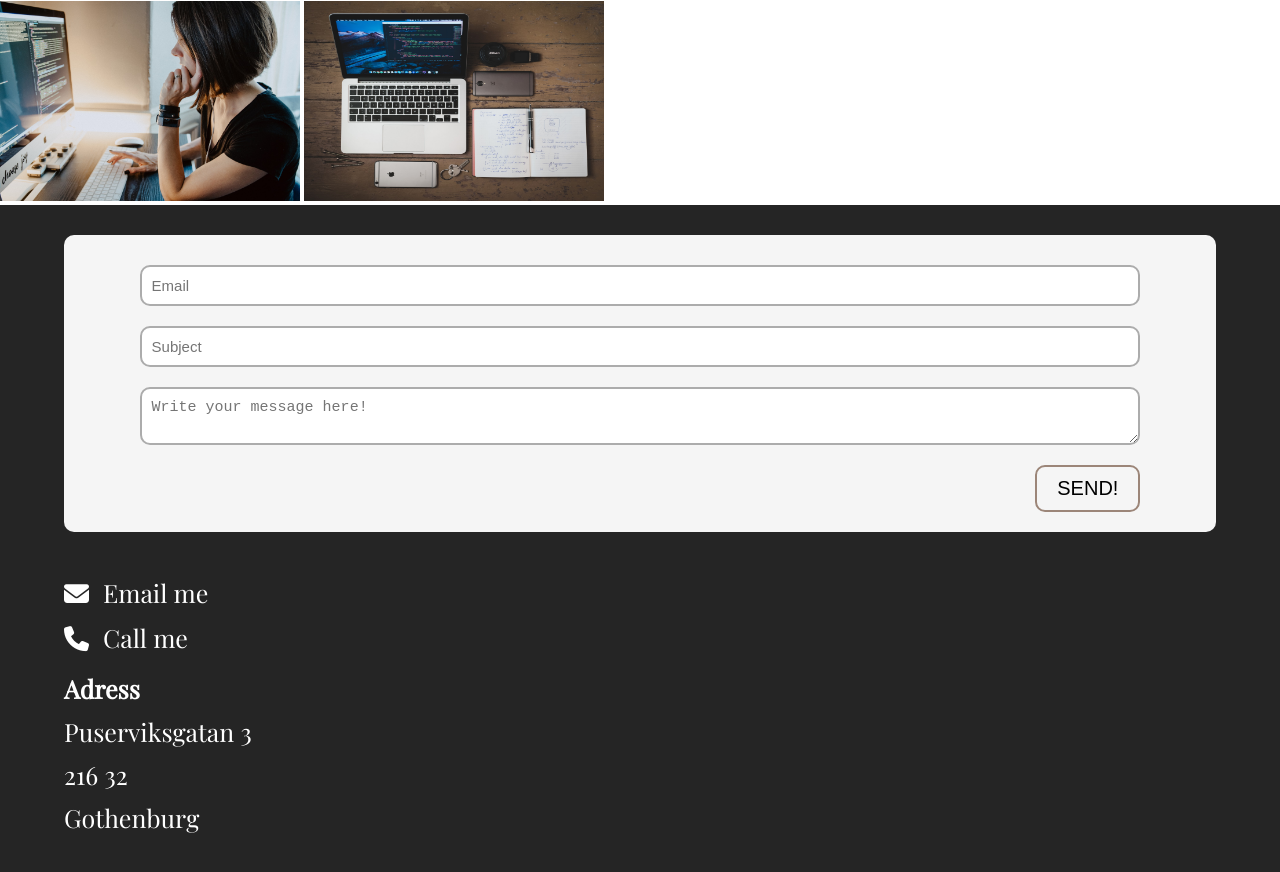
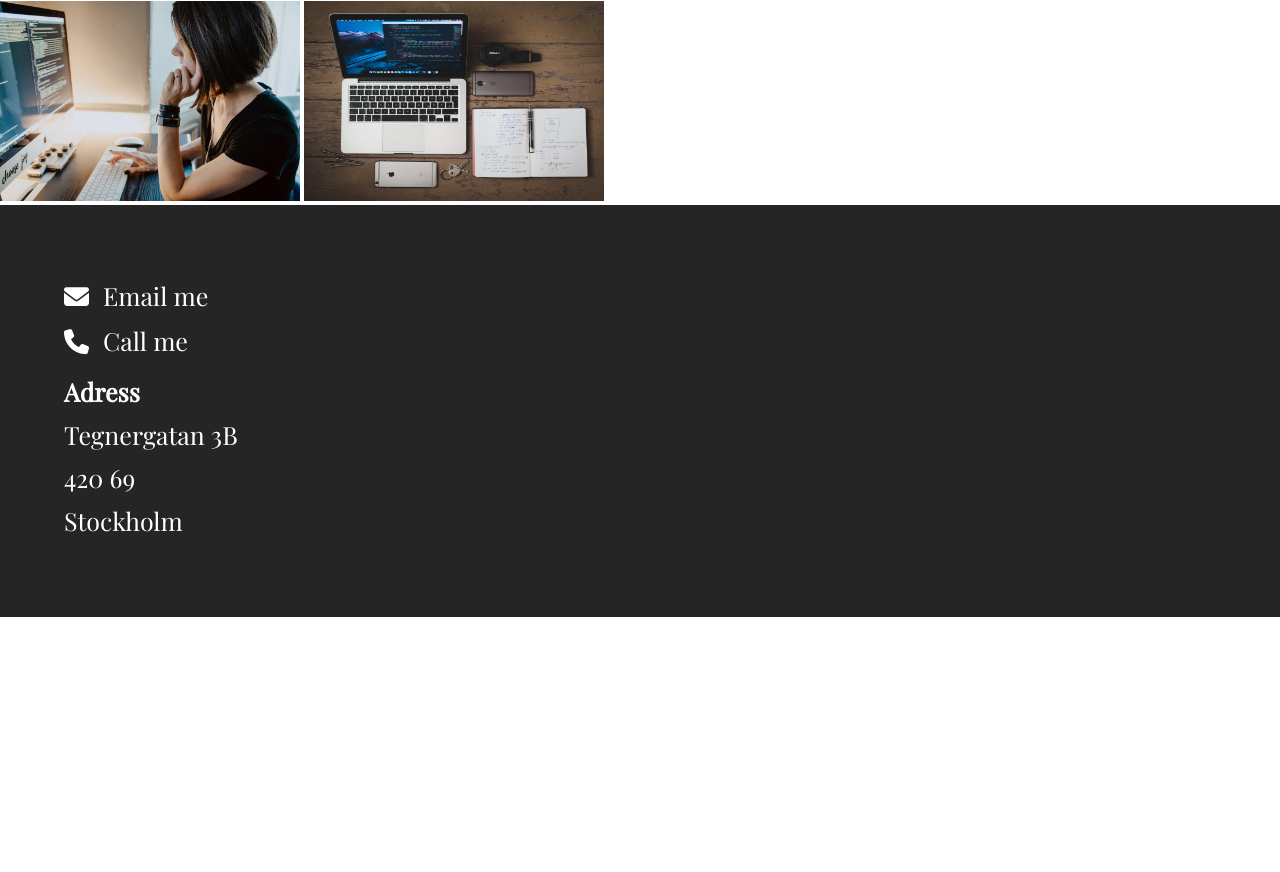
Before and after one commit to albing123/Albin-och-Emma-Projektarbete-JS, a plain HTML site: page Codealong/index.html in a window 1280 px wide. Shown: the part 2912-3784 px from the top of the page. After the commit the page ends 3529 px from the top, so only its background shows below. Drawn offline with nearby package versions, Linux system fonts and the light colour scheme; a web font is replaced by a local one.

Commit message:
Tog bort formulär

```diff
--- a/Codealong/index.html
+++ b/Codealong/index.html
@@ -122,12 +122,7 @@
     </div>
 
     <footer id="contact-section">
-        <form onsubmit="sendFormInfo()">
-            <input id="something" type="text" placeholder="Email" required />
-            <input type="text" placeholder="Subject" required />
-            <textarea placeholder="Write your message here!" required></textarea>
-            <button type="submit">SEND!</button>
-        </form>
+
         <div class="contact-info-wrapper">
             <div class="icon-and-text-wrap">
                 <i class="fa fa-envelope"></i>
@@ -139,9 +134,9 @@
             </div>
             <div class="address-wrapper">
                 <strong><p>Adress</p></strong>
-                <p>Puserviksgatan 3</p>
-                <p>216 32</p>
-                <p>Gothenburg</p>
+                <p>Tegnergatan 3B</p>
+                <p>420 69</p>
+                <p>Stockholm</p>
             </div>
         </div>
     </footer>
--- a/Codealong/style.css
+++ b/Codealong/style.css
@@ -364,6 +364,7 @@ span {
   flex-direction: column;
   align-items: center;
   justify-content: center;
+  height: 5px;
 }
 
 #social-section h2 {
```
